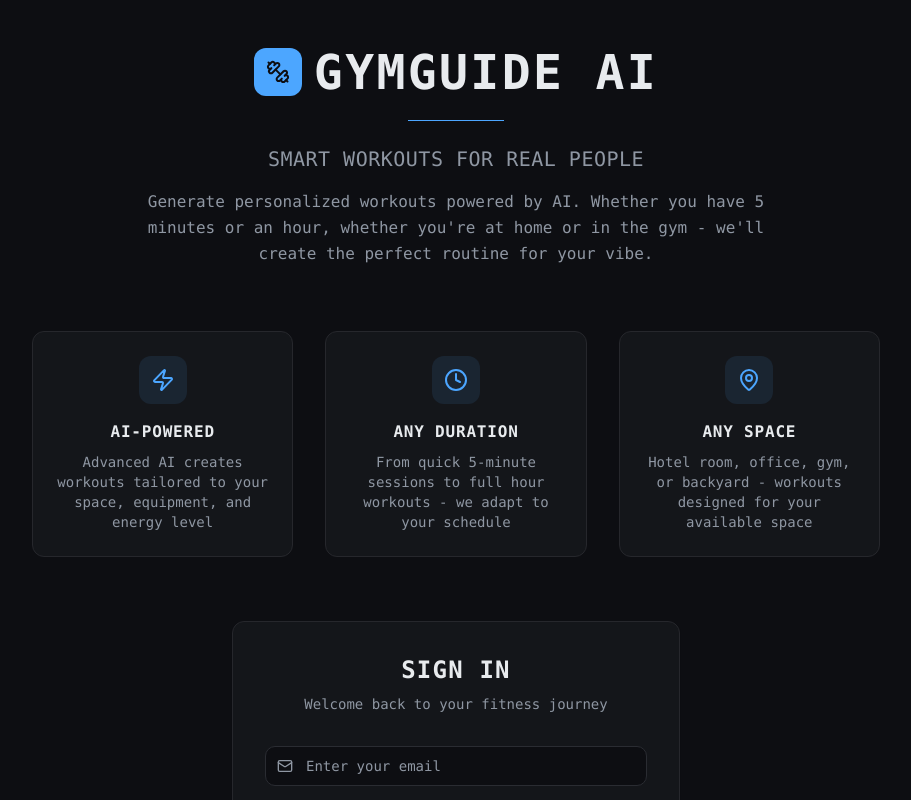
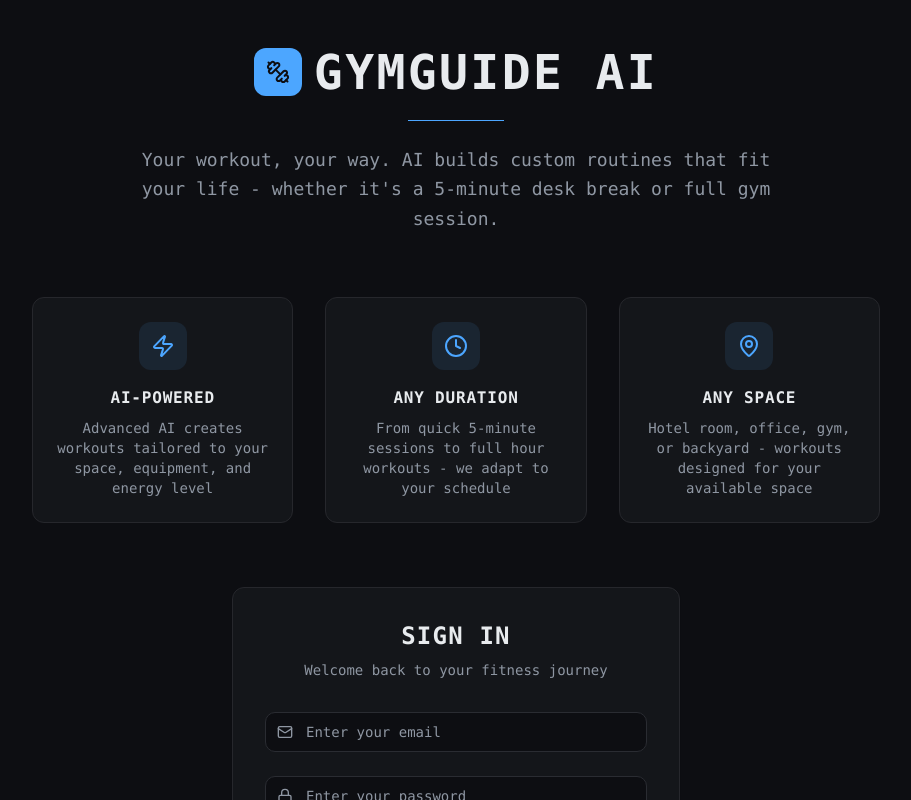
Before and after one commit to derrickevans-hub/gymvibing, a React (Vite) app: page / in a window 1280 px wide. Shown: the top 800 px of the page, without its empty margins (184-1095 px from the left). Built offline with nearby package versions, Linux system fonts and the light colour scheme; the HTML template or start-up script is replaced by a standard one.

Commit message:
Update tagline

```diff
--- a/src/pages/Home.tsx
+++ b/src/pages/Home.tsx
@@ -151,12 +151,8 @@ const Home = () => {
             <h1 className="text-4xl md:text-5xl font-bold tracking-wider">GYMGUIDE AI</h1>
           </div>
           <div className="w-24 h-px bg-primary mx-auto mb-6"></div>
-          <p className="text-xl text-muted-foreground tracking-wide mb-4">
-            SMART WORKOUTS FOR REAL PEOPLE
-          </p>
-          <p className="text-muted-foreground max-w-2xl mx-auto leading-relaxed">
-            Generate personalized workouts powered by AI. Whether you have 5 minutes or an hour,
-            whether you're at home or in the gym - we'll create the perfect routine for your vibe.
+          <p className="text-muted-foreground max-w-2xl mx-auto leading-relaxed text-lg">
+            Your workout, your way. AI builds custom routines that fit your life - whether it's a 5-minute desk break or full gym session.
           </p>
         </div>
 
```
